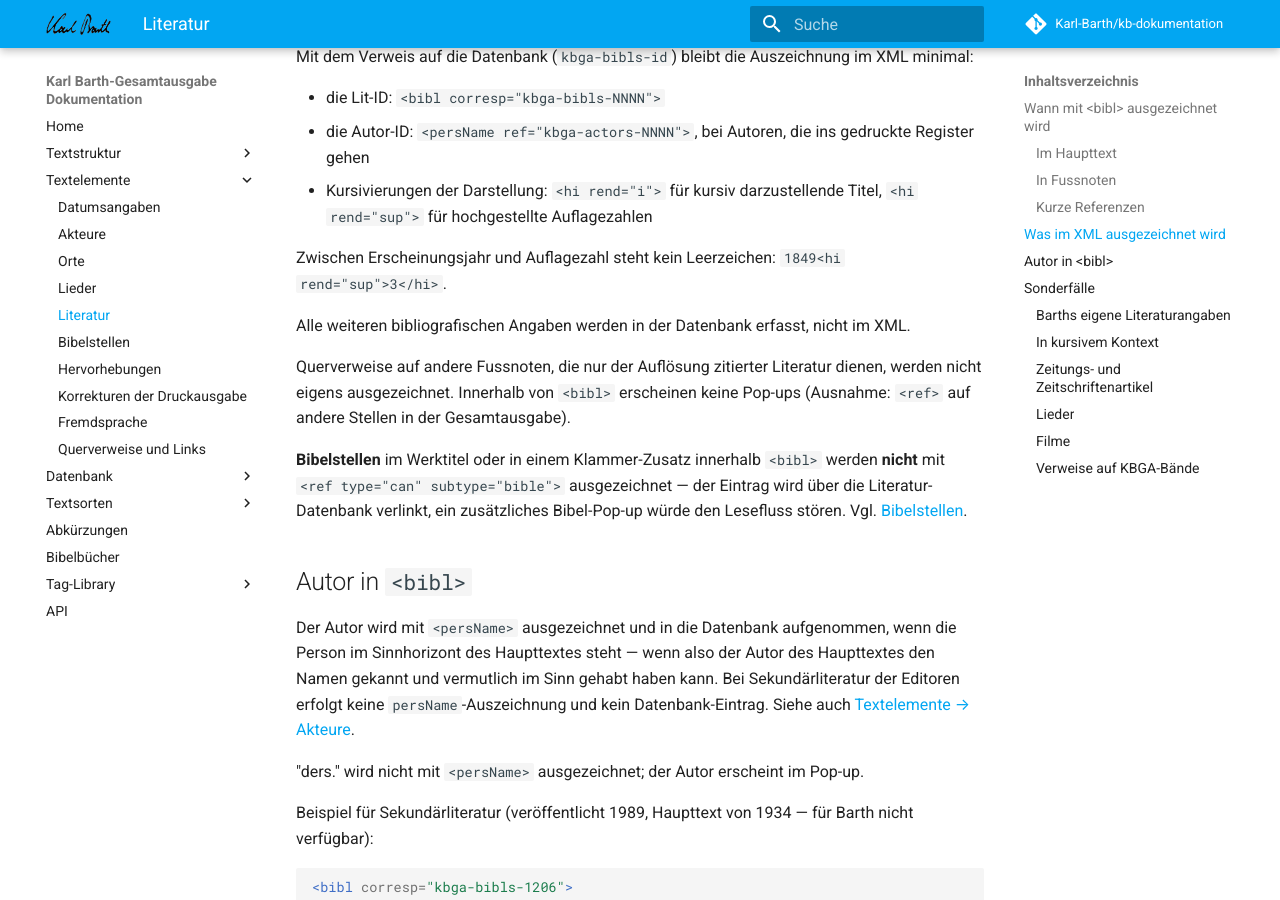
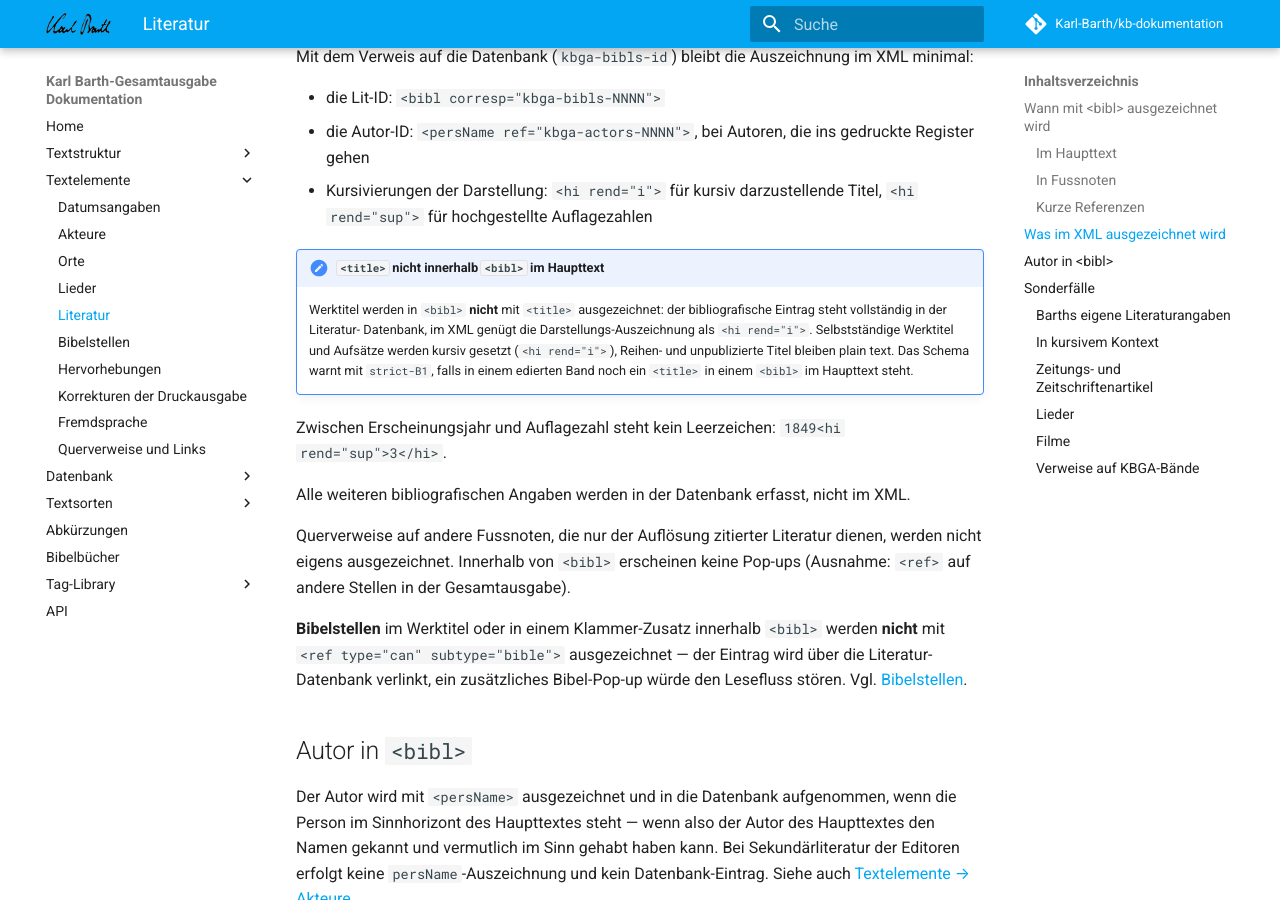
Before and after one commit to Karl-Barth/kb-dokumentation, an MkDocs documentation site: the page built from docs/textelemente/literatur.md, in a window 1280 px wide and 900 px high, scrolled down 1012 px. Built offline with MkDocs 1.6.1 and Material for MkDocs 9.7.7, drawn with Linux system fonts in a browser that asks for light colours; comment, search, counter and statistics services are not loaded.

Commit message:
B1+B2 ODD-Verschaerfung: strict-B1 dokumentiert
- tag-library/bibl.md: automatisch ergaenzt um strict-A2/A3/A4 (Nachzug)
  und strict-B1 (Warnung).
- textelemente/literatur.md: Konvention klargestellt — <title> wird in
  <bibl> im Haupttext nicht verwendet; Werktitel sind als <hi rend="i">
  auszuzeichnen (B1), Reihen-/Unpubliziert-Titel als plain text (B2).

Bezug: GitLab-Issue #1618.

```diff
--- a/docs/textelemente/literatur.md
+++ b/docs/textelemente/literatur.md
@@ -47,6 +47,16 @@ XML minimal:
 - die Lit-ID: `<bibl corresp="kbga-bibls-NNNN">`
 - die Autor-ID: `<persName ref="kbga-actors-NNNN">`, bei Autoren, die ins gedruckte Register gehen
 - Kursivierungen der Darstellung: `<hi rend="i">` für kursiv darzustellende Titel, `<hi rend="sup">` für hochgestellte Auflagezahlen
+
+!!! note "`<title>` nicht innerhalb `<bibl>` im Haupttext"
+    Werktitel werden in `<bibl>` **nicht** mit `<title>` ausgezeichnet:
+    der bibliografische Eintrag steht vollständig in der Literatur-
+    Datenbank, im XML genügt die Darstellungs-Auszeichnung als
+    `<hi rend="i">`. Selbstständige Werktitel und Aufsätze werden kursiv
+    gesetzt (`<hi rend="i">`), Reihen- und unpublizierte Titel bleiben
+    plain text. Das Schema warnt mit `strict-B1`, falls in einem
+    edierten Band noch ein `<title>` in einem `<bibl>` im Haupttext
+    steht.
 
 Zwischen Erscheinungsjahr und Auflagezahl steht kein Leerzeichen:
 `1849<hi rend="sup">3</hi>`.
```
Also changed, not shown: docs/tag-library/bibl.md (+12 -0 lines).
